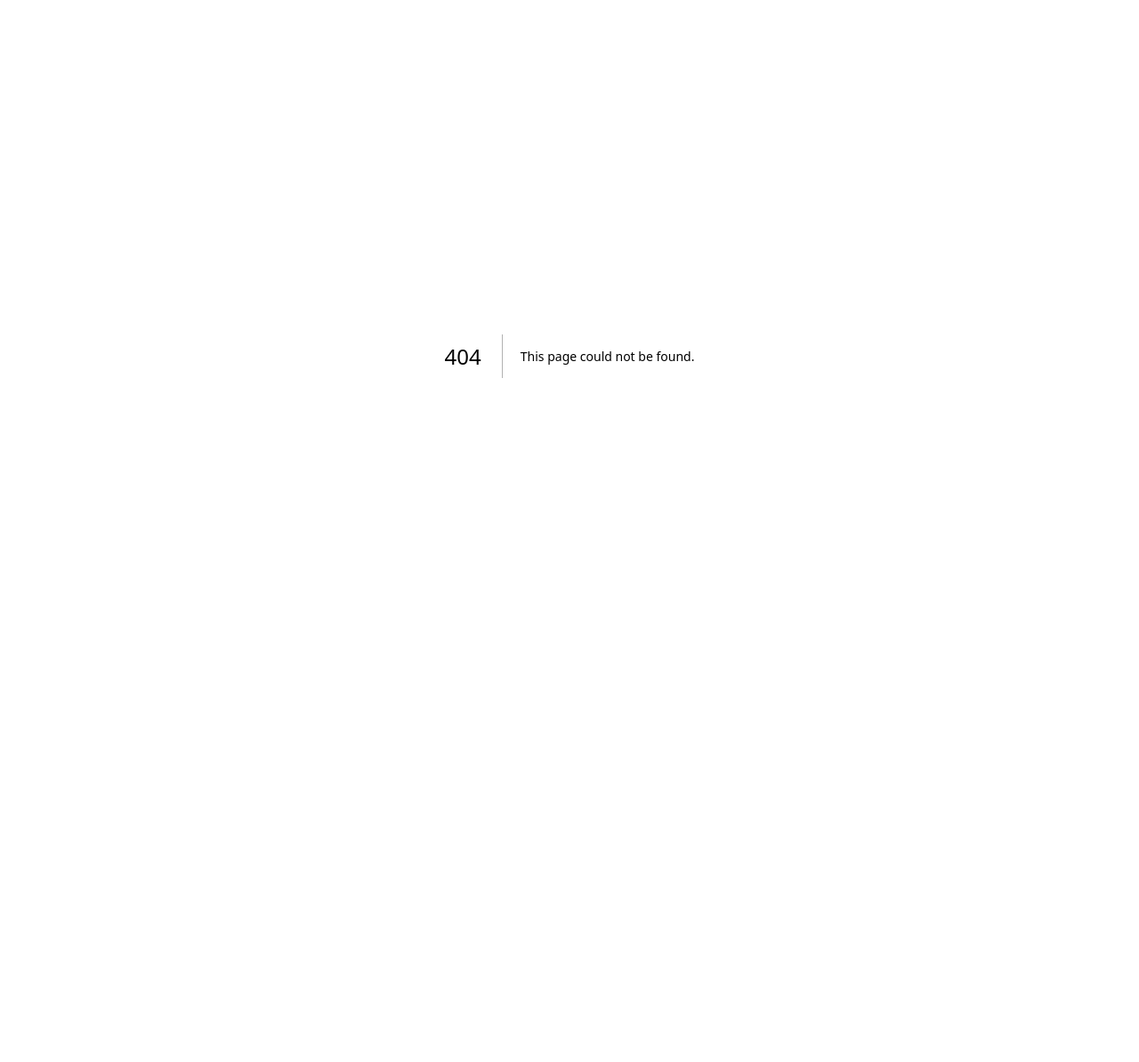
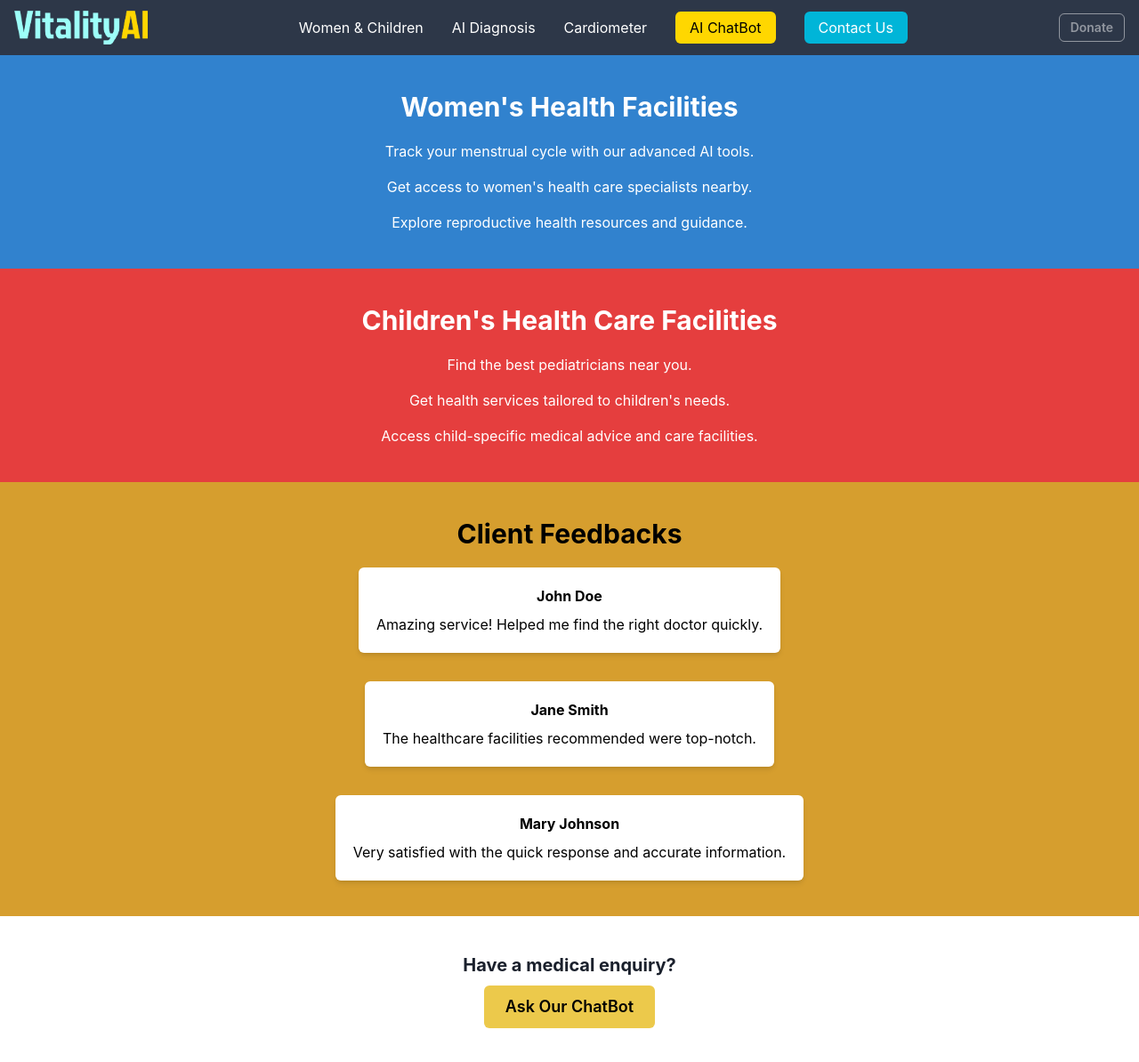
Before and after one commit to UniquePratham/HackSpire, a Next.js app: page /womenchildren in a window 1280 px wide. Before the commit this address had no page. Shown: the whole page at 89% size. Before the commit the page ends 800 px from the top, so only its background shows below. Built offline with nearby package versions, Linux system fonts and the light colour scheme.

Commit message:
mades ome changes

```diff
--- /dev/null
+++ b/components/Children.js
@@ -0,0 +1,19 @@
+import React from "react";
+import { Box, Heading, Text, VStack } from "@chakra-ui/react";
+
+const Children = () => {
+  return (
+    <Box bg="red.500" color="white" p={10} textAlign="center">
+      <Heading size="lg" mb={5}>
+        Children&apos;s Health Care Facilities
+      </Heading>
+      <VStack spacing={4}>
+        <Text>Find the best pediatricians near you.</Text>
+        <Text>Get health services tailored to children's needs.</Text>
+        <Text>Access child-specific medical advice and care facilities.</Text>
+      </VStack>
+    </Box>
+  );
+};
+
+export default Children;
--- /dev/null
+++ b/components/Feedbacks.js
@@ -0,0 +1,45 @@
+import React from "react";
+import { Box, Heading, Text, VStack, Stack } from "@chakra-ui/react";
+
+const Feedbacks = () => {
+  const feedbacks = [
+    {
+      name: "John Doe",
+      feedback: "Amazing service! Helped me find the right doctor quickly.",
+    },
+    {
+      name: "Jane Smith",
+      feedback: "The healthcare facilities recommended were top-notch.",
+    },
+    {
+      name: "Mary Johnson",
+      feedback:
+        "Very satisfied with the quick response and accurate information.",
+    },
+  ];
+
+  return (
+    <Box bg="yellow.500" color="black" p={10} textAlign="center">
+      <Heading size="lg" mb={5}>
+        Client Feedbacks
+      </Heading>
+      <VStack spacing={8}>
+        {feedbacks.map((feedback, index) => (
+          <Stack
+            key={index}
+            p={5}
+            bg="white"
+            boxShadow="md"
+            borderRadius="md"
+            spacing={2}
+          >
+            <Text fontWeight="bold">{feedback.name}</Text>
+            <Text>{feedback.feedback}</Text>
+          </Stack>
+        ))}
+      </VStack>
+    </Box>
+  );
+};
+
+export default Feedbacks;
--- /dev/null
+++ b/components/Women.js
@@ -0,0 +1,19 @@
+import React from "react";
+import { Box, Heading, Text, VStack } from "@chakra-ui/react";
+
+const Women = () => {
+  return (
+    <Box bg="blue.500" color="white" p={10} textAlign="center">
+      <Heading size="lg" mb={5}>
+        Women&apos;s Health Facilities
+      </Heading>
+      <VStack spacing={4}>
+        <Text>Track your menstrual cycle with our advanced AI tools.</Text>
+        <Text>Get access to women&apos;s health care specialists nearby.</Text>
+        <Text>Explore reproductive health resources and guidance.</Text>
+      </VStack>
+    </Box>
+  );
+};
+
+export default Women;
--- /dev/null
+++ b/pages/womenchildren.js
@@ -0,0 +1,37 @@
+import React from "react";
+import { Box, Text, Link, Button, VStack } from "@chakra-ui/react";
+import dynamic from "next/dynamic";
+
+const Women = dynamic(() => import("../components/Women"), { ssr: false });
+const Children = dynamic(() => import("../components/Children"), {
+  ssr: false,
+});
+const Feedbacks = dynamic(() => import("../components/Feedbacks"), {
+  ssr: false,
+});
+const Navbar = dynamic(() => import("../components/Navbar"), {
+  ssr: false,
+});
+
+const WomenChildren = () => {
+  return (
+    <Box>
+      <Navbar />
+      <Women />
+      <Children />
+      <Feedbacks />
+      <VStack align="center" my={10}>
+        <Text fontSize="xl" fontWeight="bold">
+          Have a medical enquiry?
+        </Text>
+        <Link href="/chatbot" _hover={{ textDecoration: "none" }}>
+          <Button colorScheme="yellow" size="lg">
+            Ask Our ChatBot
+          </Button>
+        </Link>
+      </VStack>
+    </Box>
+  );
+};
+
+export default WomenChildren;
```
